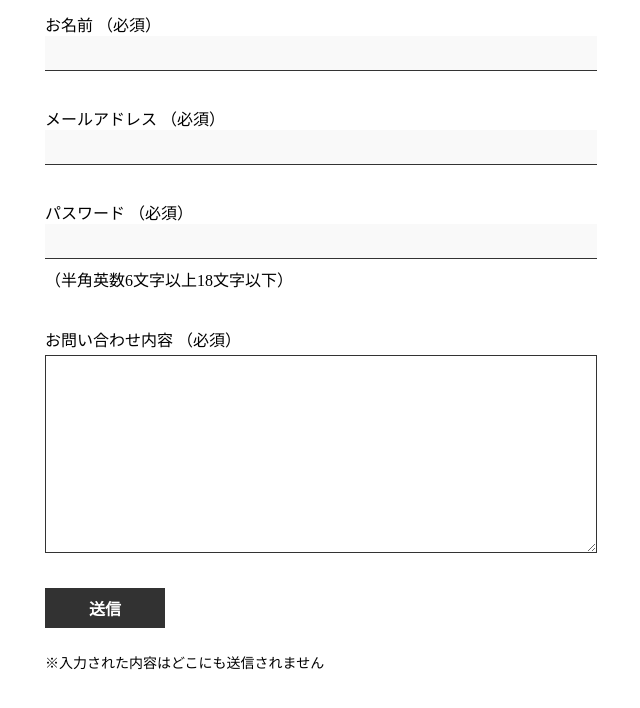
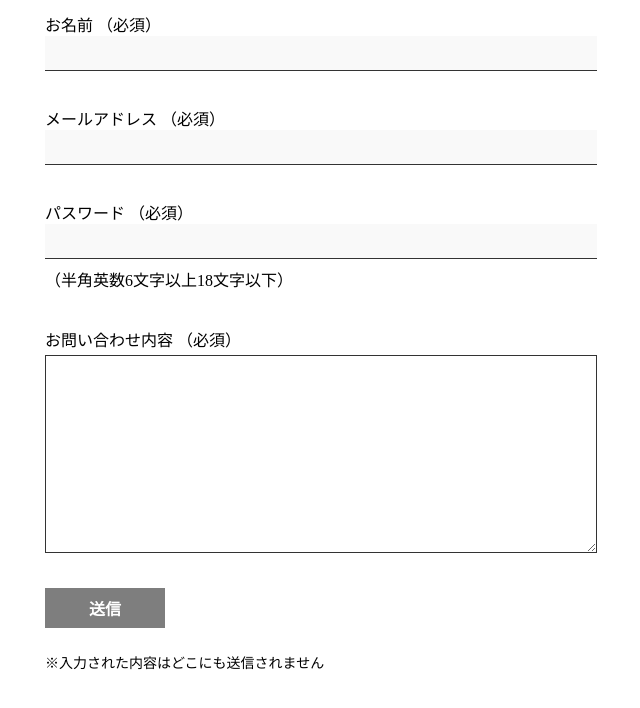
Before and after one commit to ics-creative/201016_form_accessibility, a website: page docs/simple/index.html in a window 1280 px wide. In both pictures the pointer is over the button "送信". Shown: the part 90-798 px from the top of the page, without its empty margins (319-959 px from the left). Drawn offline with nearby package versions, Linux system fonts and the light colour scheme; files that its build step writes are made by us from their sources.

Commit message:
スタイルの修正など

```diff
--- a/docs/script.js
+++ b/docs/script.js
@@ -67,9 +67,6 @@ const changeAriaHidden = (event) => {
   }
 };
 
-// 初期読み込み時に実行
-validateButton();
-
 // フォームに入力されたら、各種関数を実行
 document.querySelectorAll("input,textarea").forEach((element) => {
   // 入力中はステータスメッセージを非表示に
--- a/docs/style.scss
+++ b/docs/style.scss
@@ -98,7 +98,7 @@ textarea {
   }
   &:not([aria-disabled="false"]) {
     &:hover {
-      opacity: 0.8;
+      opacity: 0.5;
     }
   }
 }
```
Also changed, not shown: style.css.
